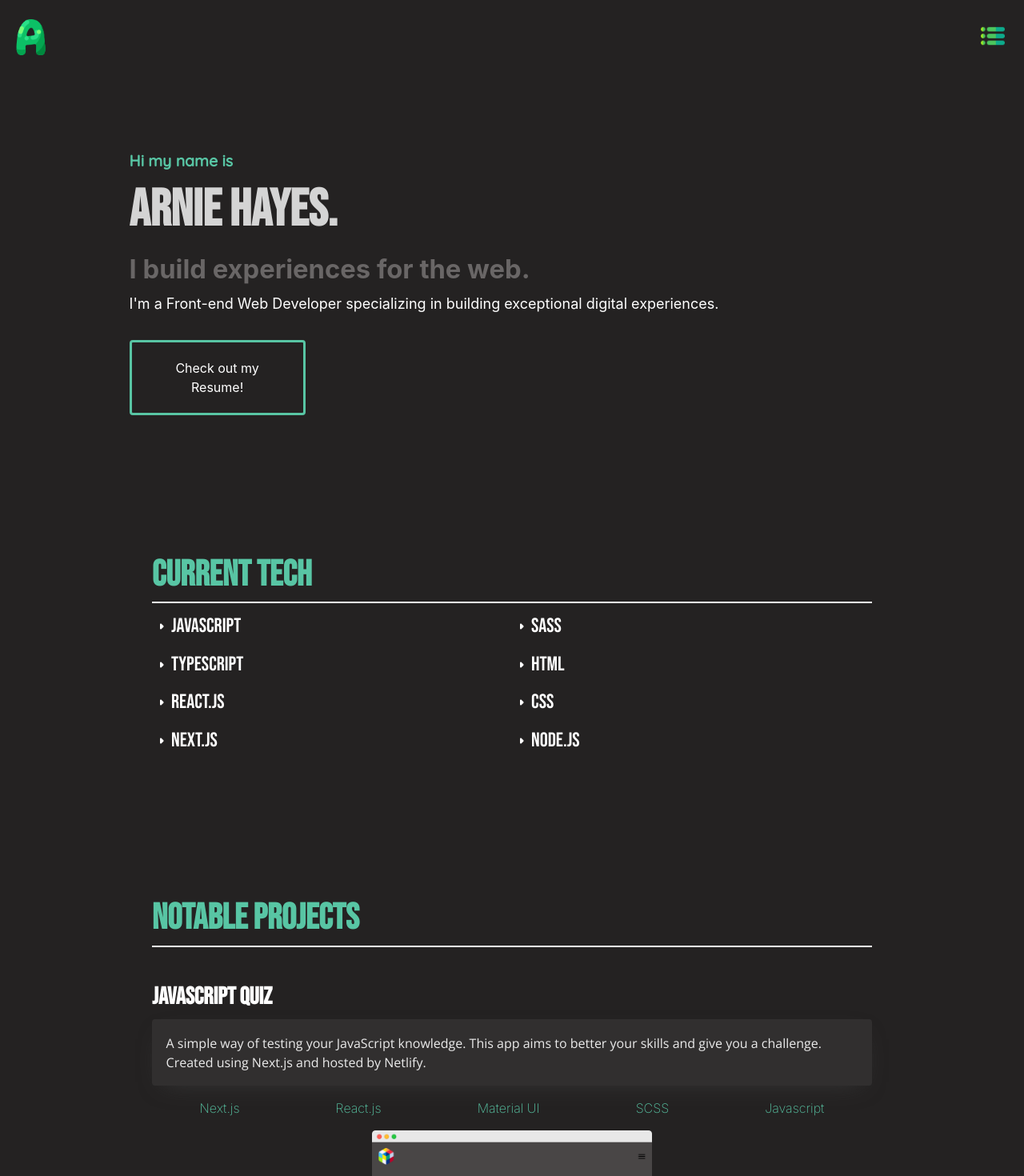
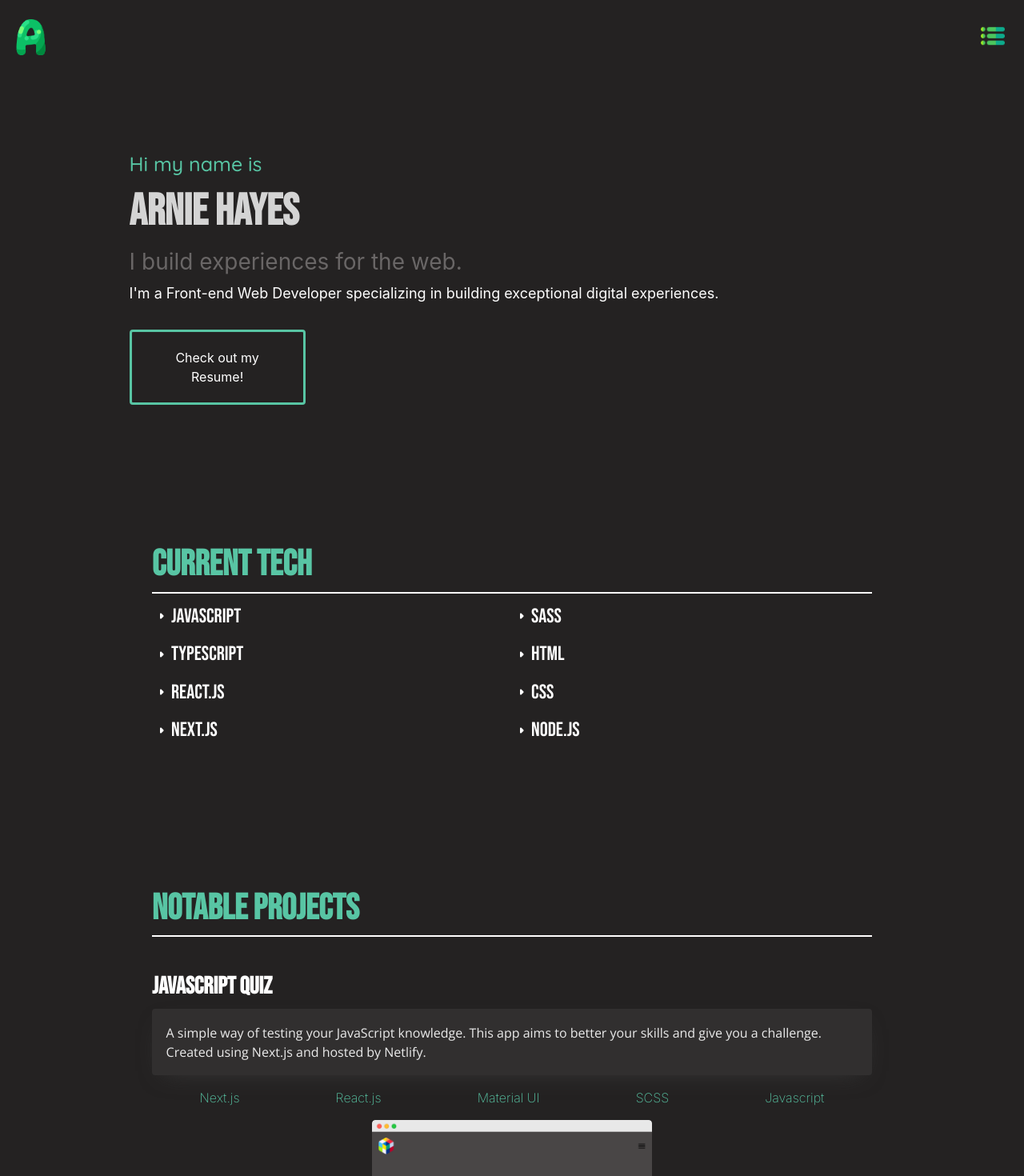
Before and after one commit to arniehayes/Arnie-Hayes-Portfolio, a Next.js app: page / in a window 1280 px wide. Shown: the top 1470 px of the page at 80% size. Built offline with nearby package versions, Linux system fonts and the light colour scheme.

Commit message:
added correct semantics

```diff
--- a/components/MainPage/Body/Hero/AboutMeHero.js
+++ b/components/MainPage/Body/Hero/AboutMeHero.jsx
@@ -5,7 +5,8 @@ import { motion } from "framer-motion";
 
 const AboutMeHero = () => {
   return (
-    <section className={style.hero_container}>
+    // Background Image
+    <header className={style.hero_container}>
       <motion.div
         className={`${style.big_word} ${style.filter}`}
         initial={{ opacity: 0 }}
@@ -15,6 +16,7 @@ const AboutMeHero = () => {
       >
         <img src="hello.svg" alt="big word" />
       </motion.div>
+      {/* HERO */}
       <div className={style.info_container}>
         <div className={style.text_container}>
           <motion.div
@@ -24,16 +26,8 @@ const AboutMeHero = () => {
             transition={{ type: "spring", duration: 1, delay: .7}}
             viewport={{ once: true }}
           >
-            <h1>Hi my name is</h1>
-          </motion.div>
-          <motion.div
-            className={style.name}
-            initial={{ opacity: 0, y: -5 }}
-            whileInView={{ opacity: 1, y: 0 }}
-            transition={{ type: "spring", duration: 1, delay: .9}}
-            viewport={{ once: true }}
-          >
-            <h3>Arnie Hayes.</h3>
+            <p>Hi my name is</p>
+            <h1 className={style.name}> Arnie Hayes</h1>
           </motion.div>
           <motion.div
             className={style.catchphrase}
@@ -42,7 +36,7 @@ const AboutMeHero = () => {
             transition={{ type: "spring", duration: 1, delay: 1.1 }}
             viewport={{ once: true }}
           >
-            <h3>I build experiences for the web.</h3>
+            <p>I build experiences for the web.</p>
           </motion.div>
           <motion.div
             className={style.about}
@@ -62,7 +56,7 @@ const AboutMeHero = () => {
         </div> */}
         <Resume />
       </div>
-    </section>
+    </header>
   );
 };
 
--- a/components/MainPage/Body/Hero/Hero.module.scss
+++ b/components/MainPage/Body/Hero/Hero.module.scss
@@ -22,11 +22,11 @@ $accent-color: #58c5a4;
 
 .title {
     font-family: 'Quicksand', sans-serif;
-    font-size: 13px;
 
-    h1 {
+    p {
         margin: 0;
         color: $accent-color;
+        font-size: 25px;
     }
 }
 
@@ -34,16 +34,14 @@ $accent-color: #58c5a4;
     font-family: 'Bebas Neue', cursive;
     font-size: 55px;
     color: rgb(212, 212, 212);
-
-    h3 {
-        margin: 0;
-    }
+    margin: 0;
+    padding: 0;
 }
 
 .catchphrase {
     font-size: 28px;
 
-    h3 {
+    p {
         margin: 0;
         color: rgba(207, 204, 204, 0.404);
     }
@@ -96,16 +94,8 @@ $accent-color: #58c5a4;
 // }
 
 .big_word {
-    position: absolute;
-    top: 160%;
-    left: 50%;
-    transform: translate(-50%, -50%);
-    z-index: 0;
     display: none;
-    justify-content: center;
-    align-items: center;
     width: 100%;
-
     img {
         max-width: 100%;
         height: auto;
@@ -127,7 +117,7 @@ $accent-color: #58c5a4;
 
     .big_word {
         position: absolute;
-        top: 39%;
+        top: 35%;
         left: 50%;
         transform: translate(-50%, -50%);
         z-index: 0;
@@ -159,12 +149,12 @@ $accent-color: #58c5a4;
 
     .title {
         font-family: 'Quicksand', sans-serif;
-        font-size: 30px;
         width: 100%;
 
-        h1 {
+        p {
             margin: 0;
             color: $accent-color;
+            font-size: 30px;
         }
     }
 
@@ -175,18 +165,13 @@ $accent-color: #58c5a4;
         width: 100%;
         margin: 0;
         padding: 0;
-
-        h3 {
-            padding: 0;
-            margin: 0;
-        }
     }
 
     .catchphrase {
         font-size: 35px;
         width: 100%;
 
-        h3 {
+        p {
             margin: 0;
             color: rgba(207, 204, 204, 0.404);
         }
--- a/components/MainPage/Body/Projects/ProjectItem.js
+++ b/components/MainPage/Body/Projects/ProjectItem.jsx
@@ -17,7 +17,7 @@ const ProjectItem = ({ title, description, img_path, img_name, path_link, aria_l
             : style.flex_direction_row
         }`}
       >
-        <motion.div
+        <motion.section
           className={style.project_image_container}
           initial={{ opacity: 0, y: -5 }}
           whileInView={{ opacity: 1, y: 0 }}
@@ -40,8 +40,8 @@ const ProjectItem = ({ title, description, img_path, img_name, path_link, aria_l
               />
             </a>
           </div>
-        </motion.div>
-        <div
+        </motion.section>
+        <section
           className={`${style.project_description} ${
             negative_margin === "left"
               ? style.negative_margin_left
@@ -99,7 +99,7 @@ const ProjectItem = ({ title, description, img_path, img_name, path_link, aria_l
                 </li>
               ))}
           </motion.ul>
-          <div
+          <footer
             className={`${style.external_link_container} ${
               text_align === "right"
                 ? style.external_link_reverse
@@ -120,6 +120,7 @@ const ProjectItem = ({ title, description, img_path, img_name, path_link, aria_l
               <img
                 src={external_link_path_1}
                 alt="github external link"
+                aria-label="github external link"
                 className={`${style.external_link_img}`}
               />
             </motion.a>
@@ -136,12 +137,13 @@ const ProjectItem = ({ title, description, img_path, img_name, path_link, aria_l
             >
               <img
                 src={external_link_path_2}
-                alt="external link"
+                alt="live site external link"
+                aria-label="live site external link"
                 className={`${style.external_link_img}`}
               />
             </motion.a>
-          </div>
-        </div>
+          </footer>
+        </section>
       </div>
     </div>
   );
--- a/components/MainPage/Body/Projects/Projects.js
+++ b/components/MainPage/Body/Projects/Projects.jsx
@@ -92,7 +92,7 @@ const Projects = () => {
           <img src="/projects.svg" alt="big word" />
         </motion.div>
         <div className={style.project_items}>
-          <motion.div
+          <motion.header
             className={style.project_header}
             initial={{ opacity: 0, y: -5 }}
             whileInView={{ opacity: 1, y: 0 }}
@@ -102,7 +102,7 @@ const Projects = () => {
           >
             <h2>Notable Projects</h2>
             <span className={style.long_bar} />
-          </motion.div>
+          </motion.header>
           <ul className={style.projects_list}>
             {/* When repeating code, its best to think of it dynamically. In this case map
             is the dynamic option */}
--- a/components/MainPage/Body/Projects/Projects.module.scss
+++ b/components/MainPage/Body/Projects/Projects.module.scss
@@ -162,13 +162,7 @@ $accent-color: #58c5a4;
 
 .big_word {
     position: absolute;
-    top: 160%;
-    left: 50%;
-    transform: translate(-50%, -50%);
-    z-index: 0;
     display: none;
-    justify-content: center;
-    align-items: center;
     width: 100%;
 
     img {
@@ -348,7 +342,7 @@ $accent-color: #58c5a4;
     .big_word {
         font-family: 'Bebas Neue', cursive;
         position: absolute;
-        top: 8%;
+        top: 1%;
         z-index: 0;
         display: flex;
         justify-content: center;
--- a/components/MainPage/Footer/GetInTouch.js
+++ b/components/MainPage/Footer/GetInTouch.jsx
@@ -3,7 +3,7 @@ import { motion } from "framer-motion";
 
 const GetInTouch = () => {
     return (
-      <motion.div
+      <motion.footer
         className={style.get_in_touch_container}
         id="contact"
         initial={{ opacity: 0, y: -5 }}
@@ -24,7 +24,7 @@ const GetInTouch = () => {
         >
           <p>Say Hi!</p>
         </a>
-      </motion.div>
+      </motion.footer>
     );
 };
 
--- a/components/MainPage/Header/Header.js
+++ b/components/MainPage/Header/Header.jsx
@@ -1,4 +1,4 @@
-import Nav from "../../MainPage/Header/Nav/Nav";
+import Nav from "./Nav/Nav";
 import style from "./Header.module.scss";
 import { motion } from "framer-motion";
 
@@ -6,7 +6,7 @@ const Header = () => {
 
 
   return (
-    <header className={style.container}>
+    <nav className={style.container}>
       <motion.div
         initial={{ opacity: 0, y: -5 }}
         whileInView={{ opacity: 1, y: 0 }}
@@ -15,11 +15,11 @@ const Header = () => {
         className={style.logo}
       >
         <a href="/">
-          <img src="a.png" />
+          <img src="a.png" alt="Clicking this will take you to the home page" />
         </a>
       </motion.div>
       <Nav />
-    </header>
+    </nav>
   );
 };
 
--- a/components/MainPage/Header/Nav/Nav.js
+++ b/components/MainPage/Header/Nav/Nav.jsx
@@ -23,7 +23,7 @@ const Nav = () => {
       viewport={{ once: true }}
     >
       {/* NAV */}
-      <nav
+      <div
         className={`${style.navigation} ${toggleMenu && style.open}`}
         id="nav"
       >
@@ -36,6 +36,7 @@ const Nav = () => {
           {toggleMenu ? (
             <img
               src="cross.png"
+              alt="Clicking this will close the nav menu"
               aria-label="close icon"
               className={`${style.icon_margins} ${
                 toggleMenu ? style.icon : style.hide_icon
@@ -44,6 +45,7 @@ const Nav = () => {
           ) : (
             <img
               src="list.png"
+              alt="Clicking this will open the nav menu"
               aria-label="menu icon"
               className={toggleMenu ? style.hide_icon : style.icon}
             />
@@ -87,7 +89,7 @@ const Nav = () => {
             </motion.a>
           </Link>
         </ul>
-      </nav>
+      </div>
     </motion.div>
   );
 };
--- a/components/MainPage/Header/Nav/SideNav.js
+++ b/components/MainPage/Header/Nav/SideNav.jsx
@@ -3,7 +3,7 @@ import { motion } from "framer-motion";
 
 const SideNav = () => {
     return (
-      <motion.div
+      <motion.aside
         className={style.side_nav_container}
         initial={{ opacity: 0, y: -5 }}
         whileInView={{ opacity: 1, y: 0 }}
@@ -18,7 +18,7 @@ const SideNav = () => {
               target="_blank"
               rel="noopener noreferrer"
             >
-              <img src="icons8-github-64.png" />
+              <img src="icons8-github-64.png" alt="Clicking this will take you to github"/>
             </a>
           </li>
           <li>
@@ -28,7 +28,7 @@ const SideNav = () => {
               target="_blank"
               rel="noopener noreferrer"
             >
-              <img src="icons8-linkedin-120.png" />
+              <img src="icons8-linkedin-120.png" alt="Clicking this will take you to linkedin"/>
             </a>
           </li>
           <li>
@@ -38,11 +38,11 @@ const SideNav = () => {
               target="_blank"
               rel="noopener noreferrer"
             >
-              <img src="cv.png" />
+              <img src="cv.png" alt="Clicking this will take you to my resume"/>
             </a>
           </li>
         </ul>
-      </motion.div>
+      </motion.aside>
     );
 };
 
--- a/pages/index.js
+++ b/pages/index.js
@@ -22,7 +22,7 @@ const Home = () => {
       {/* <Slider /> */}
       <GetInTouch />
       <SideNav />
-    </>
+      </>
   );
 };
 
```
Also changed, not shown: components/MainPage/Body/Hero/Resume.jsx (renamed from components/MainPage/Body/Hero/Resume.js).
